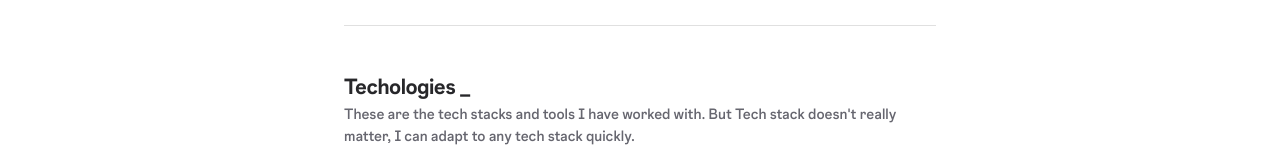
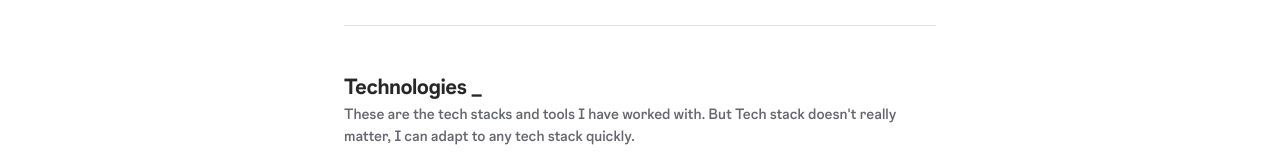
Before and after one commit to ronitk21/crazyfolio, a Next.js app: page / in a window 1280 px wide. Shown: the part 551-711 px from the top of the page. Built offline with nearby package versions, Linux system fonts and the light colour scheme.

Commit message:
fix: correct typo in the heading of the skills section

```diff
--- a/src/app/components/skills-section.tsx
+++ b/src/app/components/skills-section.tsx
@@ -60,7 +60,7 @@ const SkillsSection = () => {
   return (
     <div className="flex w-full flex-col items-start gap-6 overflow-hidden py-3">
       <div className="flex flex-col items-start">
-        <h1 className="text-[22px] font-bold tracking-tight">Techologies _</h1>
+        <h1 className="text-[22px] font-bold tracking-tight">Technologies _</h1>
         <p className="text-muted-foreground text-[15px] font-medium">
           These are the tech stacks and tools I have worked with. But Tech stack doesn&apos;t really
           matter, I can adapt to any tech stack quickly.
```
